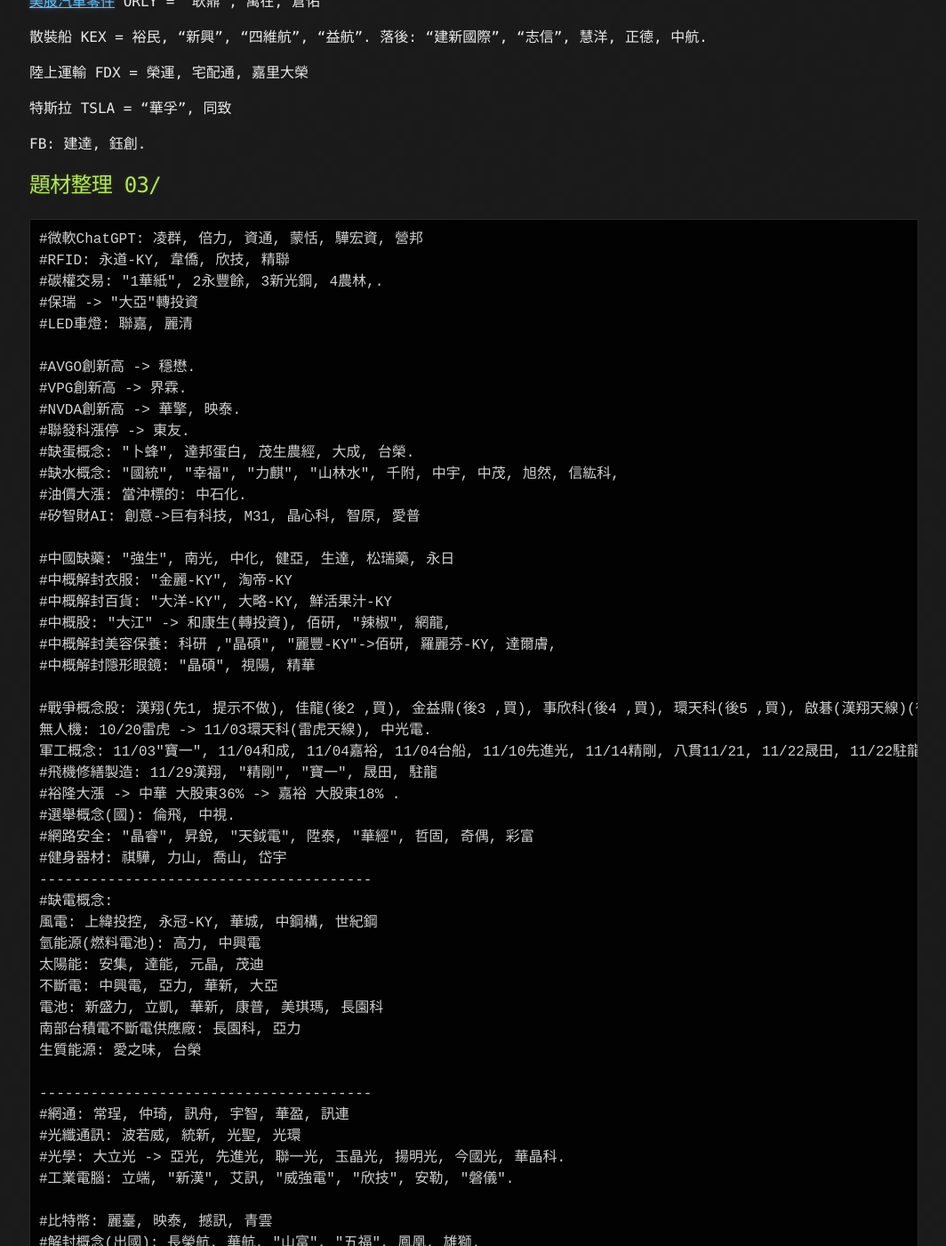
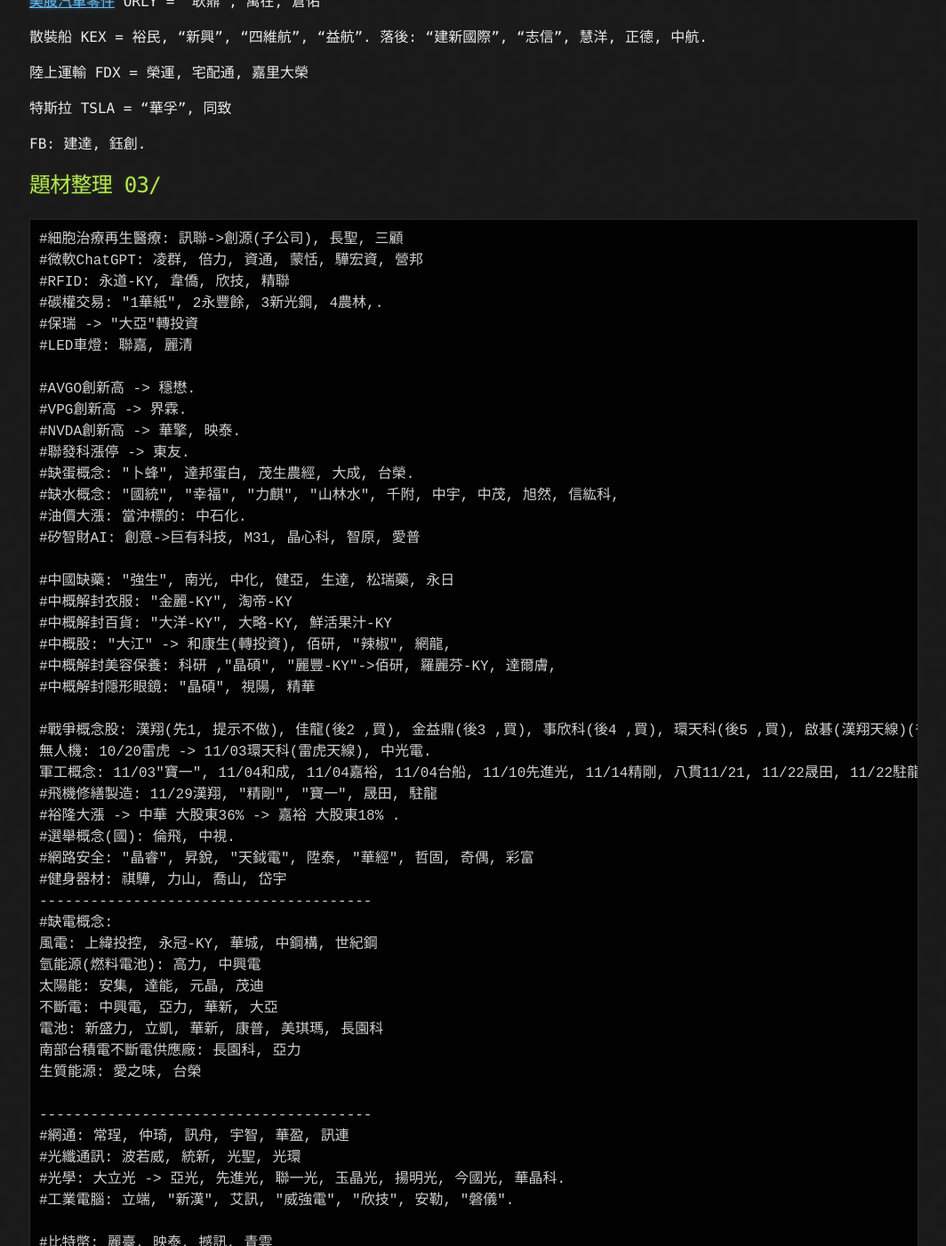
Before and after one commit to lepg5487/Stock_God, a Jekyll site: the page built from index.md, in a window 1280 px wide and 1400 px high, scrolled down 93415 px. Shown: the whole window at 89% size, without its empty margins (107-1171 px from the left). Built offline with Jekyll 4.4.1, drawn with Linux system fonts in a browser that asks for light colours; our own code applies the rules of GitHub Pages for plain Markdown files; some of the changed text lies outside the part shown.

Commit message:
Update index.md

````diff
--- a/index.md
+++ b/index.md
@@ -3803,6 +3803,7 @@
 
 ## 題材整理 03/
 ```
+#細胞治療再生醫療: 訊聯->創源(子公司), 長聖, 三顧
 #微軟ChatGPT: 凌群, 倍力, 資通, 蒙恬, 驊宏資, 營邦
 #RFID: 永道-KY, 韋僑, 欣技, 精聯
 #碳權交易: "1華紙", 2永豐餘, 3新光鋼, 4農林,.
````
